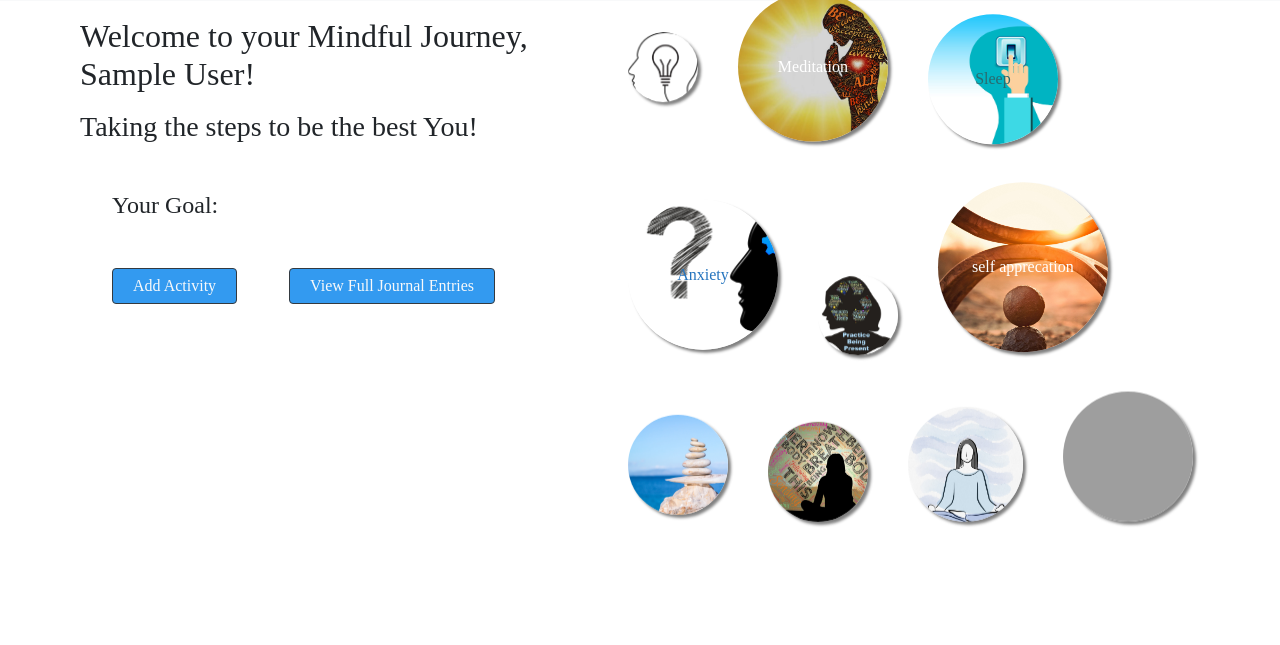
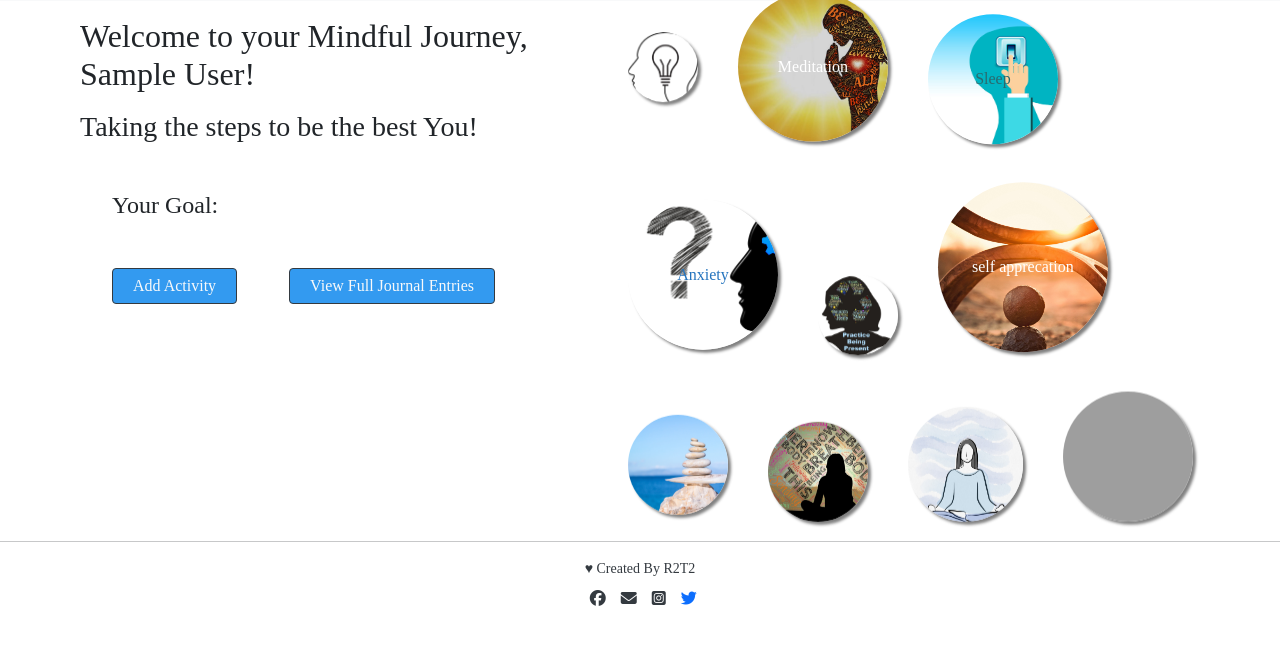
Before and after one commit to rshaywood/mindful_journey, a Flask app: page /users/dashboard in a window 1280 px wide. Shown: the part 105-750 px from the top of the page. Run offline with Flask 2, Linux system fonts and the light colour scheme; the visitor is signed in with stand-in values (Sample User, id 1); data that the repository does not hold is empty; some libraries are stand-ins or nearby versions; some web fonts are replaced; grey boxes are pictures that could not be loaded.

Commit message:
added footer

```diff
--- a/flask_app/static/css/dashboard.css
+++ b/flask_app/static/css/dashboard.css
@@ -217,3 +217,25 @@ a .signin-btn:hover{
     100% { transform: translateY(-10px); }
 }
 /* *************************************************************************************************/
+
+
+/* FOOTER */
+.bottom{
+    display: flex;
+    flex-direction: column;
+    align-items: center;
+    justify-content: center;
+}
+ul.navbar-nav{
+    display: flex;
+    flex-direction: row;
+
+}
+footer{
+    font-size: 14px;
+    color: #343a40;
+}
+.social-icon{
+    width:30%;
+    margin: 0 auto;
+}
--- a/flask_app/templates/dashboard.html
+++ b/flask_app/templates/dashboard.html
@@ -105,5 +105,25 @@
     <!-- java script link -->
     <script type="text/javascript" src="{{ url_for('static', filename='js/scripts.js')}}"></script>
 </body>
+<br>
+<hr>
+<div class="bottom">
+    <footer>♥ Created By R2T2</footer>
+    <div class="social-icon">    <ul class="navbar-nav me-auto mb-2 mb-lg-0">
+        <li class="nav-item">
+          <a class="nav-link" href=""><i class="fab fa-facebook"></i></a>
+        </li>
+        <li class="nav-item">
+          <a class="nav-link" href=""><i class="fas fa-envelope"></i></a>
+        </li>
+        <li class="nav-item">
+          <a class="nav-link" href=""><i class="fab fa-instagram-square"></i></a>
+        </li>
+        <li>
+            <a class="nav-link" href="#"><i class="fab fa-twitter"></i></a>
+        </li>
+    </ul>
+</div>
 
+</div>
 </html>
--- a/flask_app/templates/edit_activity.html
+++ b/flask_app/templates/edit_activity.html
@@ -145,9 +145,6 @@
         </div>
         <!-- java script link -->
         <script type="text/javascript" src="{{ url_for('static', filename='js/scripts.js')}}"></script>
-</body>
+    </body>
 
 </html>
-
-
-</html>
```
Also changed, not shown: flask_app/static/css/edit_activity.css (+33 -0 lines), flask_app/static/css/home.css (+23 -0 lines), flask_app/templates/user_activities.html (+20 -0 lines), flask_app/static/css/add_activity.css (line endings or trailing spaces).
